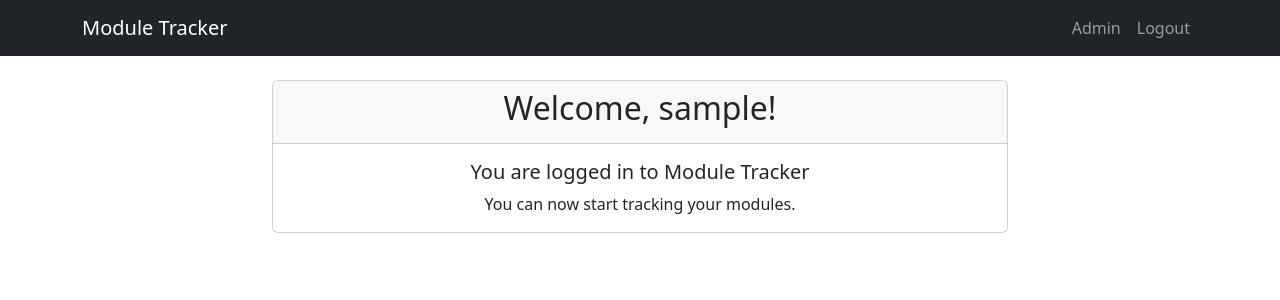
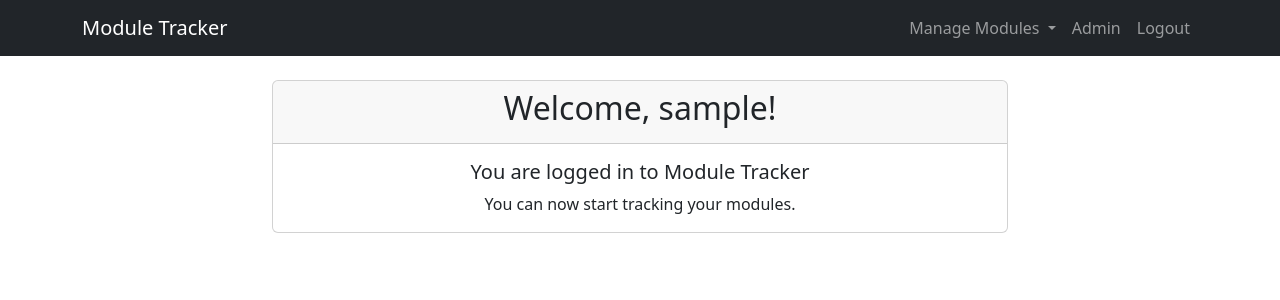
Before and after one commit to yhendricks/ModuleTracker, a Django app: page / in a window 1280 px wide. Shown: the top 300 px of the page. Run offline with Django 3.2, Linux system fonts and the light colour scheme; the visitor is signed in with stand-in values (Sample User, id 1).

Commit message:
add a drop down nav menu item called "Manage Modules" for all users logged in.

```diff
--- a/ModuleTrack/templates/base.html
+++ b/ModuleTrack/templates/base.html
@@ -14,6 +14,13 @@
             <div class="collapse navbar-collapse" id="navbarNav">
                 <ul class="navbar-nav ms-auto">
                     {% if user.is_authenticated %}
+                        <li class="nav-item dropdown">
+                            <a class="nav-link dropdown-toggle" href="#" id="navbarDropdown" role="button" data-bs-toggle="dropdown" aria-expanded="false">
+                                Manage Modules
+                            </a>
+                            <ul class="dropdown-menu" aria-labelledby="navbarDropdown">
+                            </ul>
+                        </li>
                         {% if user.is_superuser %}
                             <li class="nav-item">
                                 <a class="nav-link" href="{% url 'admin:index' %}">Admin</a>
```
